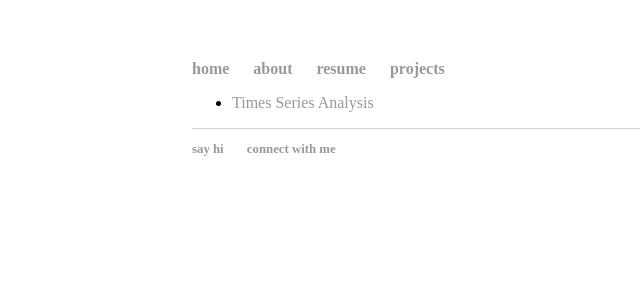
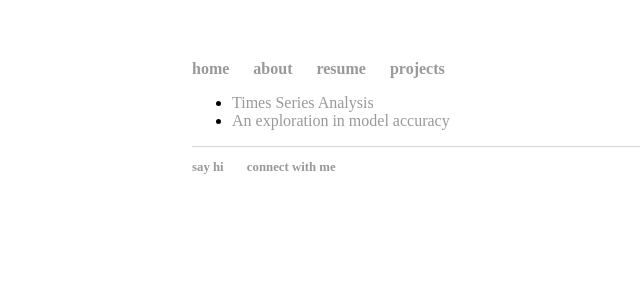
Before and after one commit to amanda-t2/amanda-t2.github.io, a Jekyll site: the page built from projects/index.md, in a window 1280 px wide. Shown: the top 300 px of the page, without its empty margins (0-640 px from the left). Built offline with Jekyll 4.4.1, drawn with Linux system fonts in a browser that asks for light colours.

Commit message:
Update index.md

```diff
--- a/projects/index.md
+++ b/projects/index.md
@@ -4,3 +4,4 @@ title: some examples.
 description: some examples.
 ---
 - [Times Series Analysis](Storytelling_Visualization.html)
+- [An exploration in model accuracy](ModelAccuracy.html)
```
